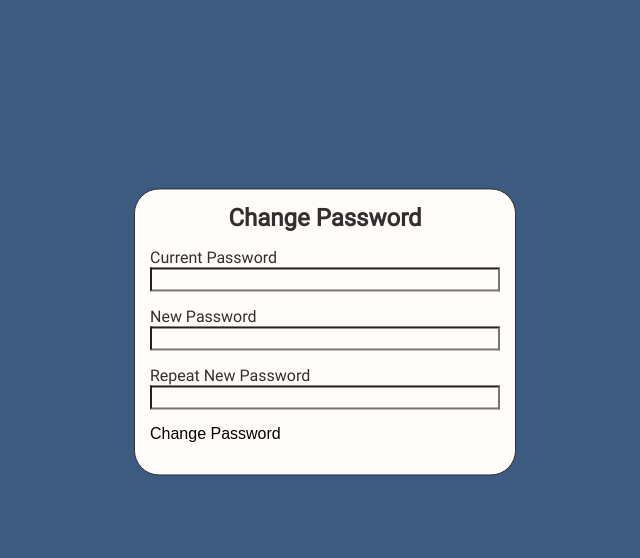
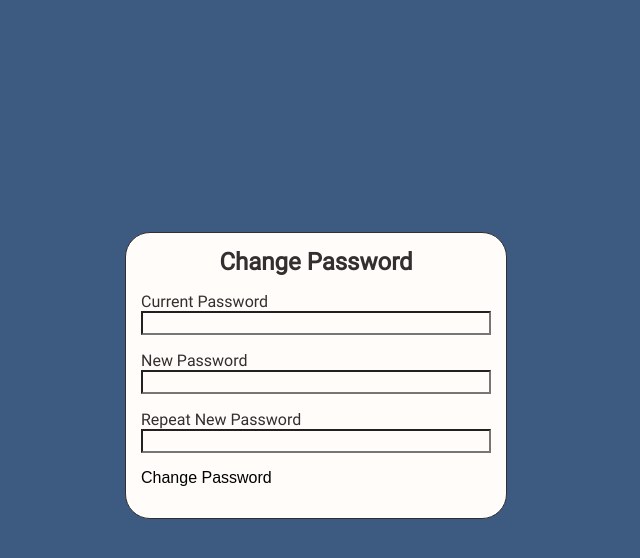
Before and after one commit to leomcclean/webauthv2, a Flask app: page /changep in a window 1280 px wide. Shown: the part 68-626 px from the top of the page, without its empty margins (315-955 px from the left). Run offline with Flask 2, Linux system fonts and the light colour scheme; the visitor is signed in with stand-in values (Sample User, id 1); data comes from the database, SQL or seed files in the repository.

Commit message:
new animation

```diff
--- a/app/static/css/one.css
+++ b/app/static/css/one.css
@@ -65,8 +65,7 @@
 	width: 350px;
 	position: absolute;
 	top: 50%;
-	left: 50%;
-	transform: translate(-50%, -50%);
+	left: calc(50vw - calc(350px / 2 + 25px));
 }
 input
 {
--- a/app/static/css/three.css
+++ b/app/static/css/three.css
@@ -65,8 +65,7 @@
 	width: 350px;
 	position: absolute;
 	top: 50%;
-	left: 50%;
-	transform: translate(-50%, -50%);
+	left: calc(50vw - calc(350px / 2 + 25px));
 }
 input
 {
--- a/app/static/css/two.css
+++ b/app/static/css/two.css
@@ -65,8 +65,7 @@
 	width: 350px;
 	position: absolute;
 	top: 50%;
-	left: 50%;
-	transform: translate(-50%, -50%);
+	left: calc(50vw - calc(350px / 2 + 25px));
 }
 input
 {
--- /dev/null
+++ b/app/static/css/wild.css
@@ -0,0 +1,26 @@
+.box
+{
+	-webkit-animation: box 1s cubic-bezier(0.250, 0.460, 0.450, 0.940) both;
+			animation: box 1s cubic-bezier(0.250, 0.460, 0.450, 0.940) both;
+}
+
+@-webkit-keyframes slide-top {
+	0% {
+	-webkit-transform: translateY(0);
+			transform: translateY(0);
+	}
+	100% {
+	-webkit-transform: translateY(-100px);
+			transform: translateY(-100px);
+	}
+}
+@keyframes box {
+	0% {
+	-webkit-transform: translateY(0);
+			transform: translateY(0);
+	}
+	100% {
+	-webkit-transform: translateY(-100px);
+			transform: translateY(-100px);
+	}
+}
--- a/app/templates/base.html
+++ b/app/templates/base.html
@@ -10,6 +10,7 @@
 		{% elif css == 3 %}
 			<link rel="stylesheet" href="{{ url_for('static', filename='css/three.css') }}"/>
 		{% endif %}
+		<link rel="stylesheet" href="{{ url_for('static', filename='css/wild.css') }}"/>
 	</head>
 	<body>
 		<div class="header">
```
